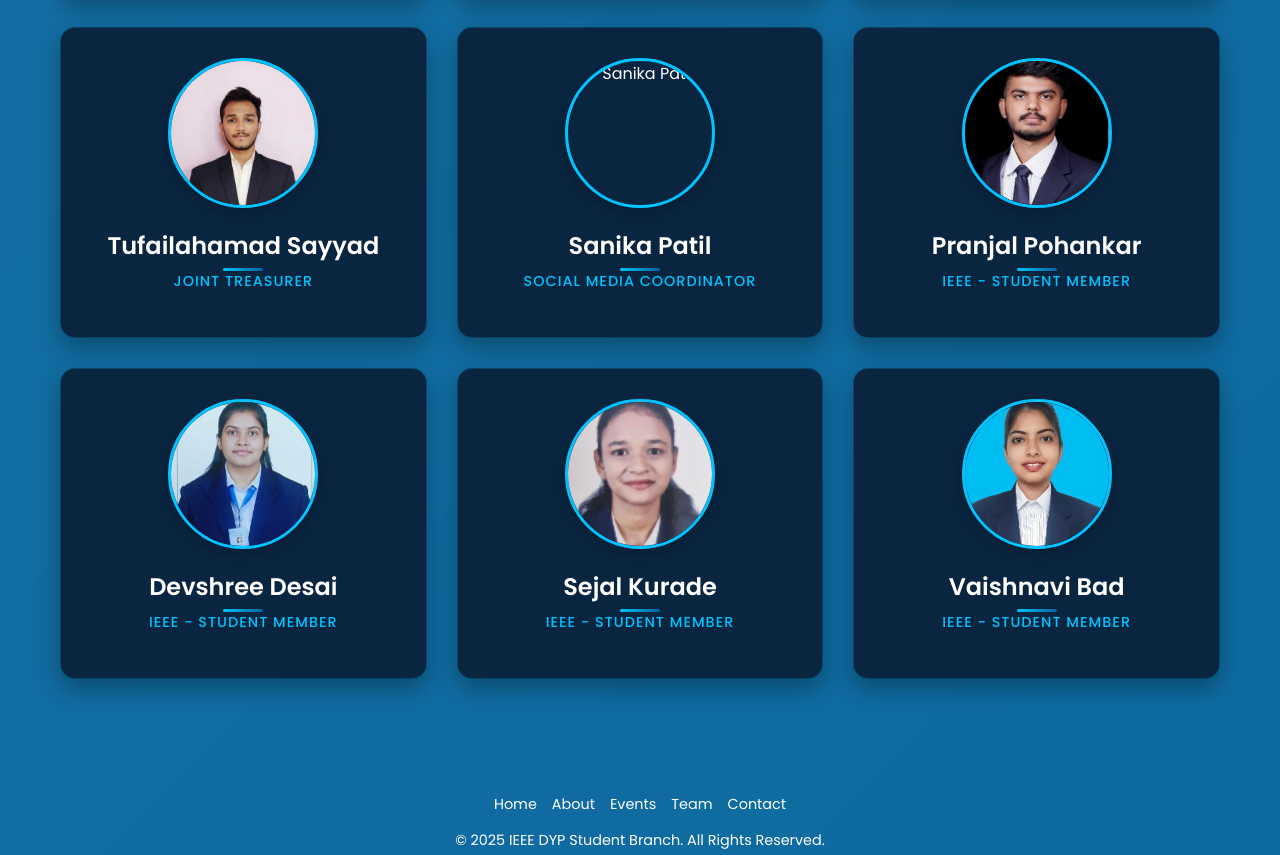
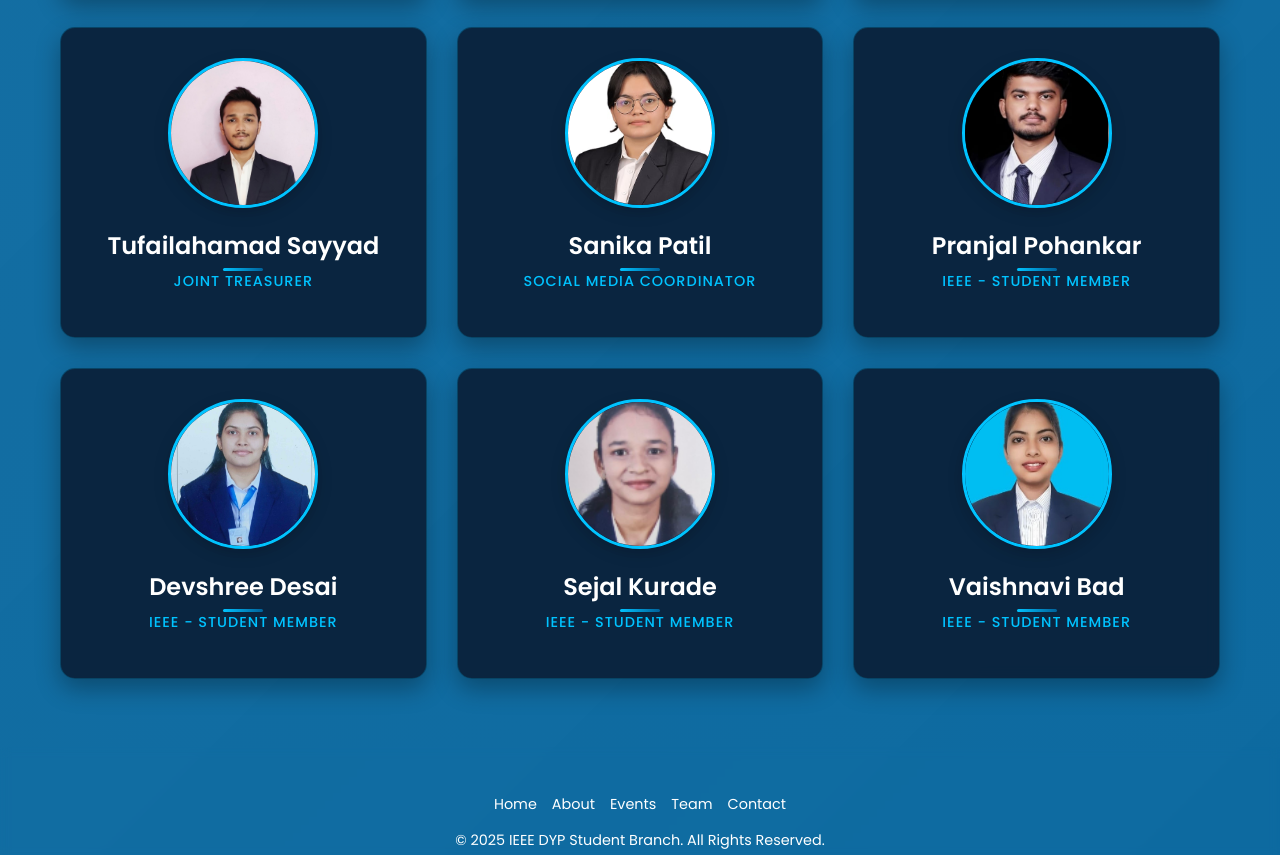
Before and after one commit to virendrasuryawanshi09/IEEE-Student, a plain HTML site: page pages/team.html in a window 1280 px wide. Shown: the part 1971-2826 px from the top of the page. Drawn offline with Linux system fonts and the light colour scheme.

Commit message:
Final changes make

```diff
--- a/pages/team.html
+++ b/pages/team.html
@@ -515,7 +515,7 @@
             <div class="role">Joint Treasurer</div>
         </div>
         <div class="team-member">
-            <img src="" class="photo" alt="Sanika Patil">
+            <img src="../assets/Sanika.jpeg" class="photo" alt="Sanika Patil">
             <div class="name">Sanika Patil</div>
             <div class="role">Social Media Coordinator</div>
         </div>
```
Also changed, not shown: assets/Sanika.jpeg (added).
